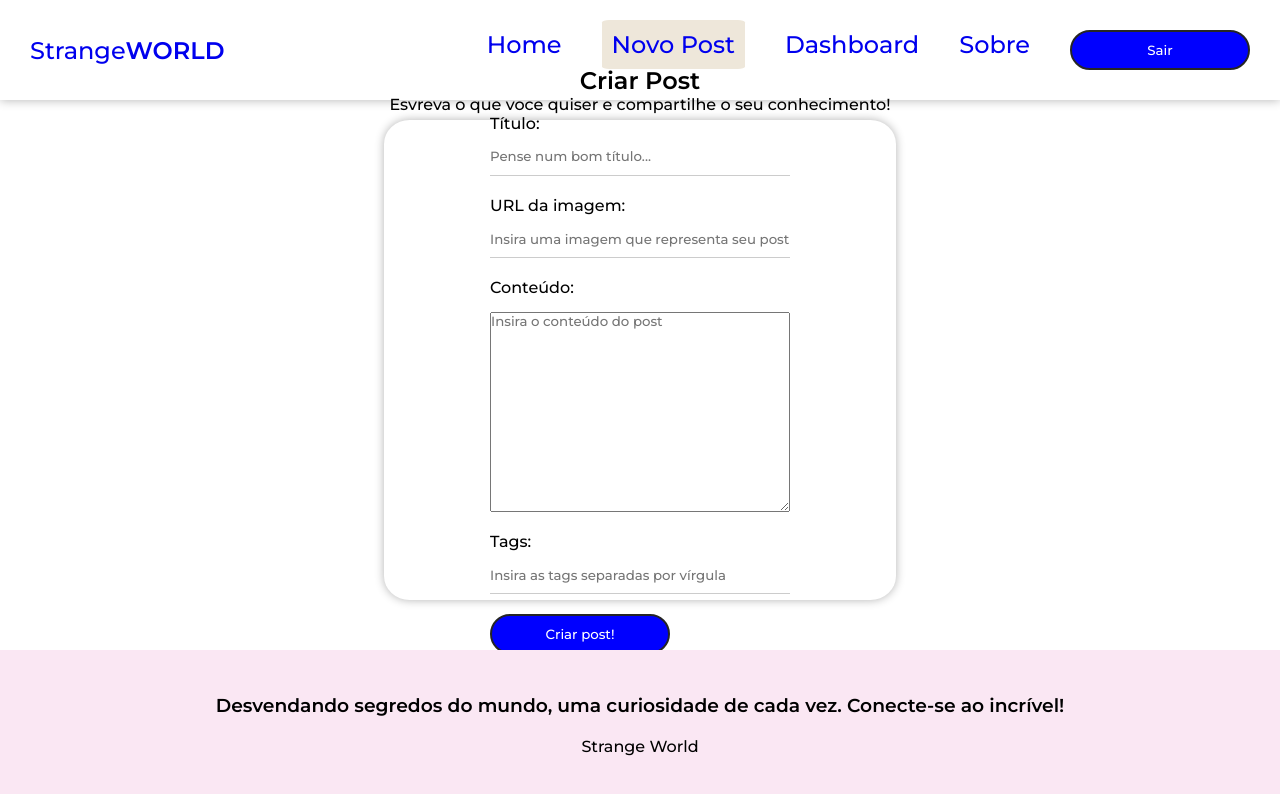
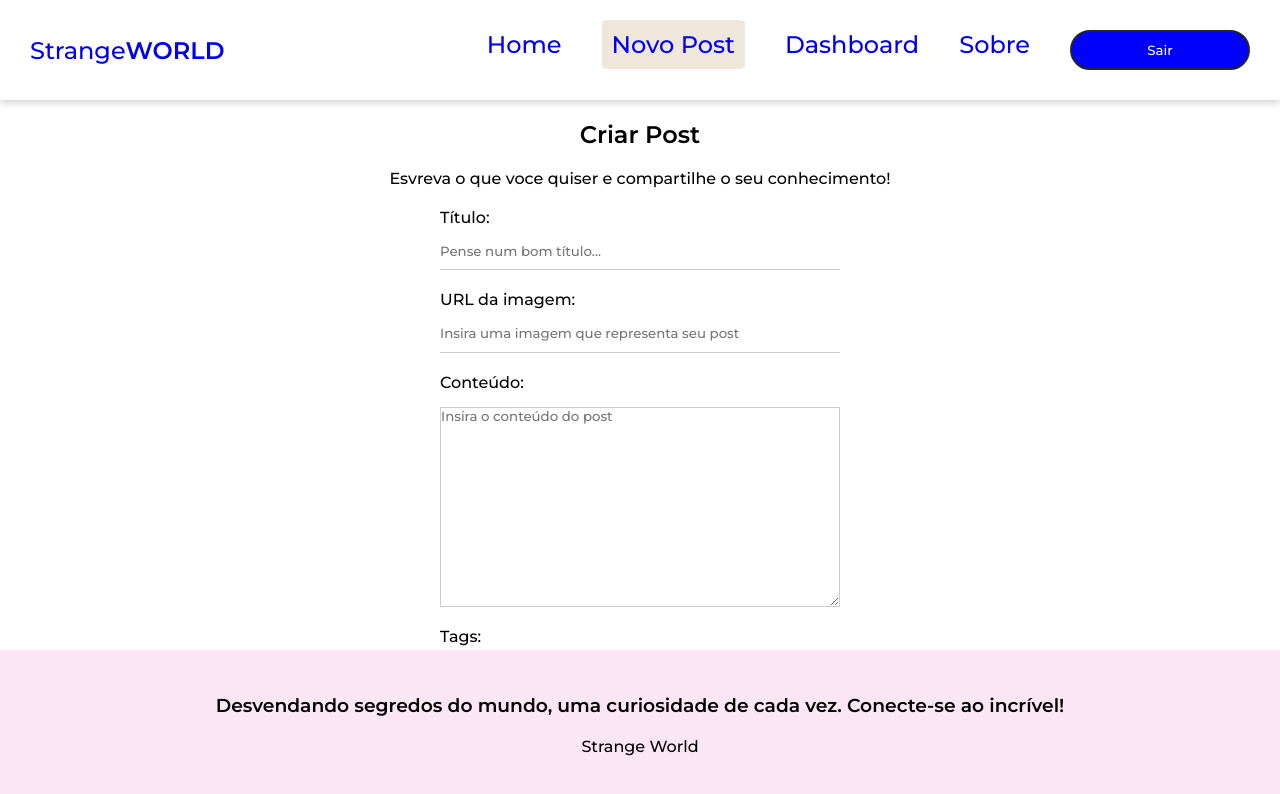
Before and after one commit to Guidossantos29/strange-world, a React (Vite) app in the folder strangeWorld/: page /posts/create in a window 1280 px wide. Shown: the top 794 px of the page. Built offline with nearby package versions, Linux system fonts and the light colour scheme; no server answers; sample sign-in values are in the browser's storage.

Commit message:
refacture/createPostPage

```diff
--- a/strangeWorld/src/pages/createPost/CreatePost.jsx
+++ b/strangeWorld/src/pages/createPost/CreatePost.jsx
@@ -2,7 +2,7 @@ import React from 'react'
 import { useState } from 'react'
 import { useNavigate } from 'react-router-dom'
 import { useAuthValue } from '../../context/AuthContext'
-import { CreatePostContainer, TextArea } from './CreatePostContainer'
+import { BtnContainer, CreatePostContainer, TextArea } from './CreatePostContainer'
 import { useInsertDocument } from '../../hooks/useInsertDocument'
 
 const CreatePost = () => {
@@ -17,11 +17,14 @@ const CreatePost = () => {
 
   const { insertDocument, response } = useInsertDocument("posts");
 
+  const navigate  = useNavigate()
+
 
 
   const handleSubmit = (e) => {
     e.preventDefault();
-    setFormError("");
+    setFormError('');
+
 
 
     try {
@@ -61,7 +64,7 @@ const CreatePost = () => {
     });
 
 
-    useNavigate("/");
+    navigate('/');
   };
   return (
     <CreatePostContainer>
@@ -111,15 +114,16 @@ const CreatePost = () => {
             value={tags}
           />
         </label>
-        {!response.loading && <button className="btn">Criar post!</button>}
+        <BtnContainer>
+        {!response.loading && <button>Criar post!</button>}
         {response.loading && (
-          <button className="btn" disabled>
+          <button disabled>
             Aguarde.. .
           </button>
         )}
-        {(response.error || formError) && (
-          <p className="error">{response.error || formError}</p>
+        {(response.error || response.error) && ( <p>{formError.error || formError}</p>
         )}
+        </BtnContainer>
       </form>
 
     </CreatePostContainer>
--- a/strangeWorld/src/pages/createPost/CreatePostContainer.js
+++ b/strangeWorld/src/pages/createPost/CreatePostContainer.js
@@ -2,19 +2,15 @@ import React from 'react'
 import styled from 'styled-components'
 
 export const CreatePostContainer = styled.div`
+
     display: flex;
     align-items: center;
     justify-content: center;
     flex-direction: column;
-    width: 40%;
-    height: 60%;
-    position: absolute;
-    top: 45%;
-    left: 50%;
-    transform: translate(-50%, -50%);
-    // background-color: #FDF7E4;
-    border-radius: 5%;
-    box-shadow: 0 0 10px rgba(0, 0, 0, 0.3);
+    gap: 20px;
+    margin-top:20px;
+
+
 
 
 
@@ -23,6 +19,15 @@ export const CreatePostContainer = styled.div`
 export const TextArea = styled.textarea`
     margin-top: 10px;
     height: 200px;
+    border: solid 1px #ccc;
 
 
 `
+
+export const BtnContainer = styled.div`
+    display: flex;
+    justify-content: center;
+
+
+
+`
--- a/strangeWorld/src/styles/GlobalStyle/globlal.js
+++ b/strangeWorld/src/styles/GlobalStyle/globlal.js
@@ -15,7 +15,7 @@ export const GlobalStyle = createGlobalStyle`
     justify-content: center;
     flex-direction: column;
     gap: 20px;
-    width: 300px;
+    width: 400px;
   }
   label{
 
--- a/strangeWorld/src/styles/LoginPage/styles.js
+++ /dev/null
@@ -1 +0,0 @@
-import styled from "styled-components";
```
